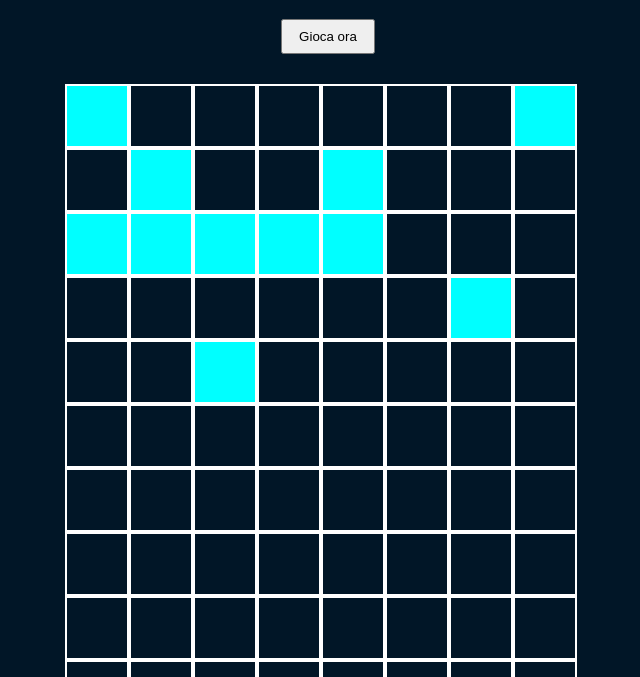
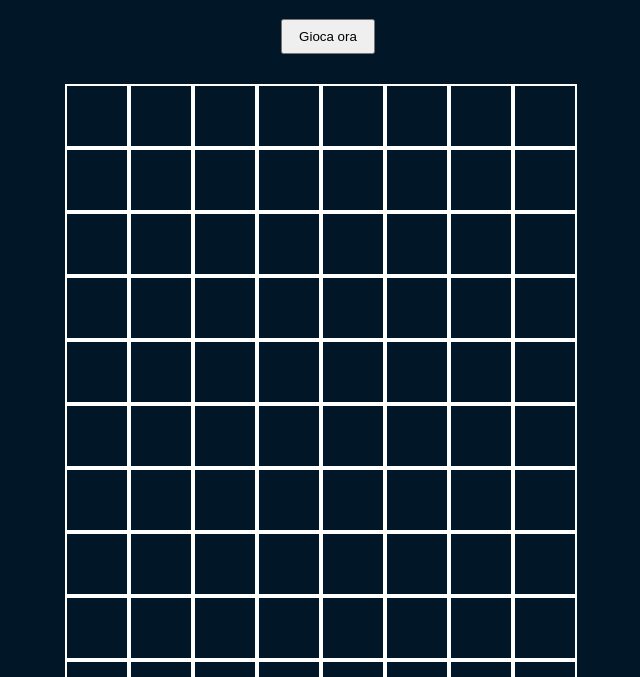
Before and after one commit to matteo-rossi90/js-campominato-grid, a plain HTML site: page index.html in a window 1280 px wide. Both pictures are taken after a click on the button "Gioca ora". Shown: the part 123-800 px from the top of the page, without its empty margins (312-952 px from the left). Drawn offline with Linux system fonts and the light colour scheme.

Commit message:
feat: add function that creates grid and cells dynamically

```diff
--- a/index.html
+++ b/index.html
@@ -22,7 +22,7 @@
             <!-- griglia con 100 celle -->
             <div id="grid">
 
-                <div class="square clicked"></div>
+                <!-- <div class="square clicked"></div>
                 <div class="square"></div>
                 <div class="square"></div>
                 <div class="square"></div>
@@ -121,7 +121,7 @@
                 <div class="square"></div>
                 <div class="square"></div>
                 <div class="square"></div>
-                <div class="square"></div>
+                <div class="square"></div> -->
 
             </div>
 
--- a/js/main.js
+++ b/js/main.js
@@ -1,5 +1,54 @@
 /*L’utente clicca su un bottone che genererà una griglia di gioco quadrata.
 Ogni cella ha un numero progressivo, da 1 a 100.
 Ci saranno quindi 10 caselle per ognuna delle 10 righe.
-Quando l’utente clicca su ogni cella, la cella cliccata si colora di azzurro ed emetto un messaggio
-in console con il numero della cella cliccata */
+Quando l’utente clicca su ogni cella, la cella cliccata si colora di azzurro
+ed emetto un messaggio in console con il numero della cella cliccata */
+
+//////////////////////////////////////////////////////////////////////////////////////////////
+
+//selezionare il pulsante che consentirà di visualizzare la griglia di gioco
+const playButton = document.getElementById("btn");
+
+//creare un evento che al click dell'utente sul pulsante faccia visualizzare la griglia
+playButton.addEventListener("click",
+    function(){
+
+        //selezionare il contenitore
+
+        const container = document.getElementById("grid");
+
+        //Ripetere per 100 volte la procedura di creazione delle varie celle
+
+        for (let i = 0; i < 100; i++) {
+
+            console.log(i);
+
+            //creare un blocco "div" che abbia una classe "square"
+            const newDiv = createElementClass("div", "square");
+
+            //inserire i blocchi con la classe nel container individuato
+            container.append(newDiv);
+
+        };
+
+
+
+    }
+);
+
+//FUNZIONE//
+
+function createElementClass(tag, classToAdd){
+
+    //creare l'elemento blocco
+    const box = document.createElement(tag);
+
+    //aggiungere ai blocchi una classe
+    box.classList.add(classToAdd);
+
+    //aggiungere blocco ad un contenitore
+    container.append(box);
+
+    return box;
+
+};
```
